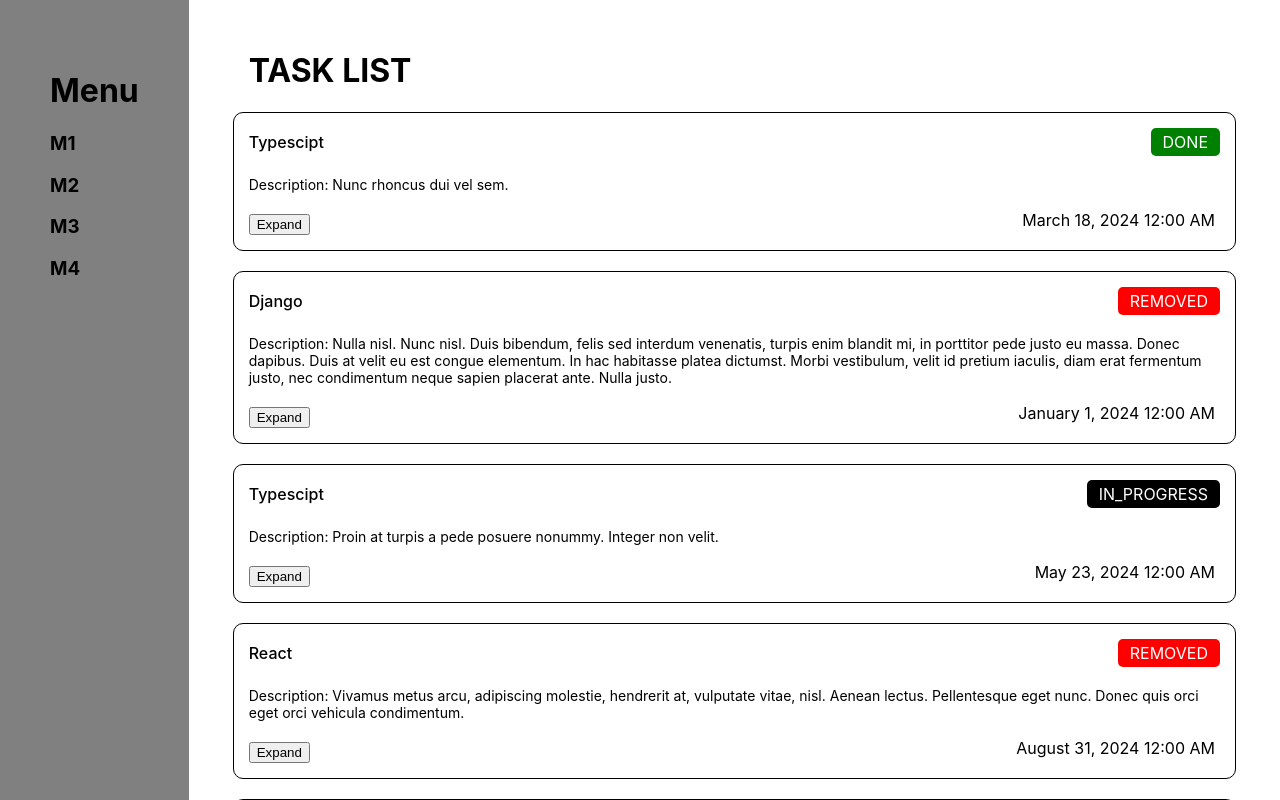
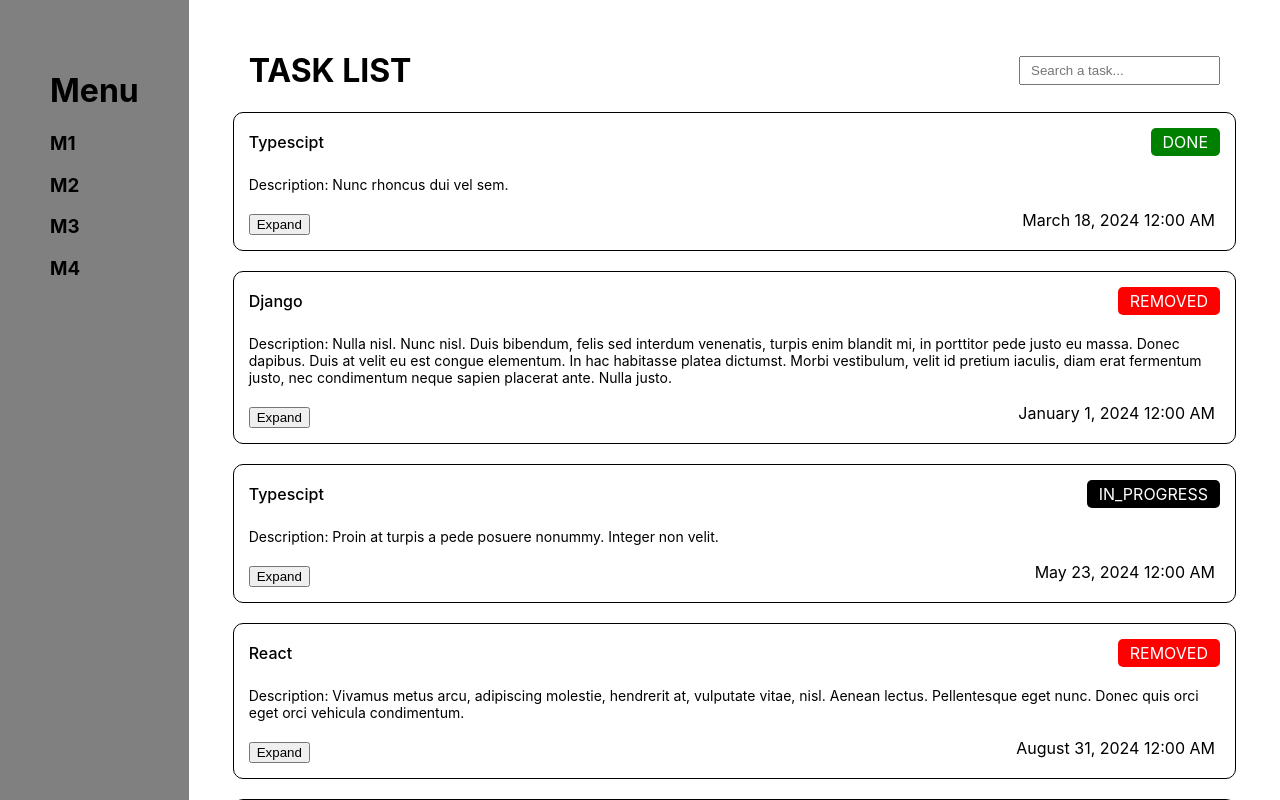
Before and after one commit to orujahmadov1993/upfirst, a React (Create React App) app: page / in a window 1280 px wide. Shown: the top 800 px of the page. Built offline with nearby package versions, Linux system fonts and the light colour scheme.

Commit message:
add search

```diff
--- a/src/App.tsx
+++ b/src/App.tsx
@@ -8,6 +8,7 @@
 import CardList from './components/CardList';
 import { Status, Task } from './type';
 import { getTasks } from './apiMock';
+import { StyledFlexBox } from './components/styled';
 
 const StyledApp = styled.div`
   display: flex;
@@ -19,13 +20,21 @@
   padding: 30px 60px;
 `;
 
+const StyledSearchInput = styled.input`
+  padding: 5px 10px;
+`;
+
 function App() {
+  const [search, setSearch] = React.useState('');
   return (
     <StyledApp>
       <Menu />
       <StyledMainContent>
-        <h1>TASK LIST</h1>
-        <CardList />
+        <StyledFlexBox justify='space-between'>
+          <h1>TASK LIST</h1>
+          <StyledSearchInput onChange={(e) => setSearch(e.target.value)} type='text' placeholder='Search a task...' />
+        </StyledFlexBox>
+        <CardList search={search} />
         <Footer />
       </StyledMainContent>
     </StyledApp>
--- a/src/apiMock.ts
+++ b/src/apiMock.ts
@@ -1,6 +1,4 @@
 import { Task } from "./type";
-
-const date = new Date();
 
 const PAGE_SIZE = 20;
 
@@ -1005,11 +1003,11 @@
     {"uuid":"0037cde8-0394-4b1c-80e1-da0454d586b0","name":"Kubernetes","description":"Aenean auctor gravida sem. Praesent id massa id nisl venenatis lacinia. Aenean sit amet justo. Morbi ut odio. Cras mi pede, malesuada in, imperdiet et, commodo vulputate, justo. In blandit ultrices enim. Lorem ipsum dolor sit amet, consectetuer adipiscing elit. Proin interdum mauris non ligula pellentesque ultrices.","date":"1/24/2024","creator":"Krystal","status":"DONE"},
     {"uuid":"8b521d02-441a-4274-94ff-f5112fc13cfe","name":"Express","description":"Suspendisse potenti. Nullam porttitor lacus at turpis. Donec posuere metus vitae ipsum. Aliquam non mauris. Morbi non lectus. Aliquam sit amet diam in magna bibendum imperdiet. Nullam orci pede, venenatis non, sodales sed, tincidunt eu, felis. Fusce posuere felis sed lacus. Morbi sem mauris, laoreet ut, rhoncus aliquet, pulvinar sed, nisl.","date":"4/9/2024","creator":"Lisha","status":"IN_PROGRESS"}];
 
-    export const getTasks = async (ordering?: string, page = 1): Promise<Task[]> => {
+    export const getTasks = async (search?: string, ordering?: string, page = 1): Promise<Task[]> => {
     return new Promise((res) => {
         setTimeout(() => {
             const response = mockDataList.slice((page-1) * PAGE_SIZE, PAGE_SIZE);
-            res(response as any)
-        }, 3000);
+            res(response.filter(task => task.name.toLowerCase().includes(search || '')) as Task[])
+        }, 1000);
     });
 }
--- a/src/components/CardList.tsx
+++ b/src/components/CardList.tsx
@@ -4,23 +4,33 @@
 import { StyledFlexBox } from "./styled";
 import { getTasks } from "../apiMock";
 
-const CardList = () => {
+interface ICardListProps {
+    search: string;
+}
+
+const CardList = (props: ICardListProps) => {
     const [loading, setLoading] = React.useState(false);
     const [tasks, setTasks] = React.useState<Task[]>([]);
     const [error, setError] = React.useState('');
 
+    const { search } = props;
+
     React.useEffect(() => {
         setLoading(true);
-        getTasks().
+        getTasks(search).
             then(data => {
                 setLoading(false);
                 setTasks(data);
             })
             .catch(() => setError('Failed to load tasks'));
-    }, []);
+    }, [search]);
 
     if (loading) {
         return <div>Loading...</div>;
+    }
+
+    if (!loading && tasks.length === 0) {
+        return <div>No task found</div>;
     }
 
 
```
